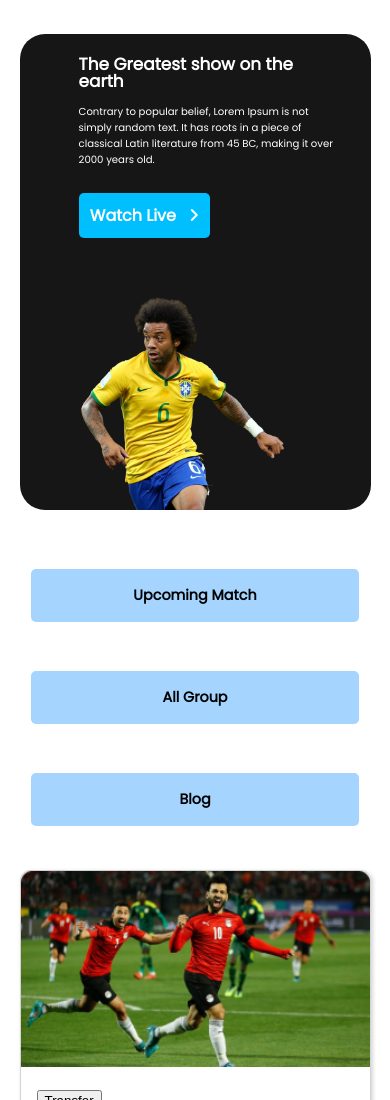
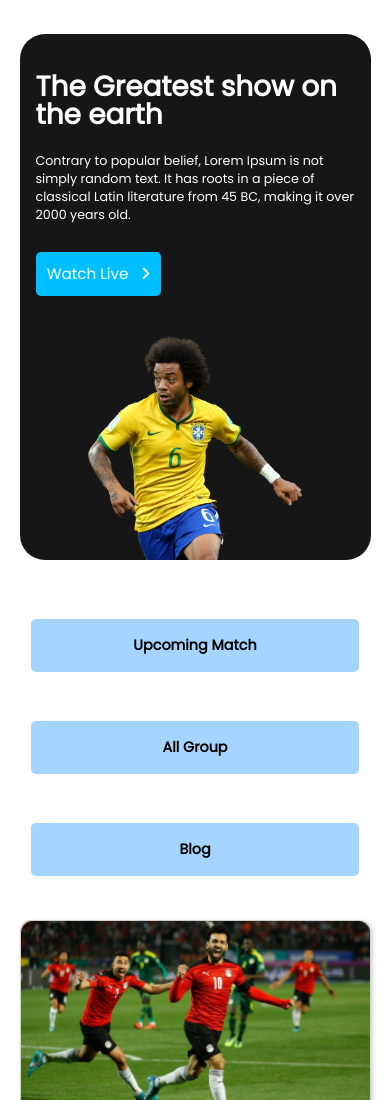
Before and after one commit to PARSA-00-55/fifa-world-cup, a plain HTML site: page index.html in a window 390 px wide. Shown: the top 1100 px of the page. Drawn offline with Linux system fonts and the light colour scheme.

Commit message:
5th commit

```diff
--- a/css/style.css
+++ b/css/style.css
@@ -94,6 +94,10 @@ body {
   color: black;
   background-color: rgb(165, 213, 255);
   border-radius: 5px;
+  transition: 900ms;
+}
+.main-item-1 > a:hover {
+  background-color: var(--btn-bg);
 }
 /* ----------main-item-1 end---------- */
 
@@ -198,18 +202,35 @@ footer > hr {
     width: 100%;
   } */
   .hero-section {
+    padding: 0;
     display: flex;
     align-items: center;
-    justify-content: center;
   }
   .hero-child {
+    padding: 1rem;
     width: 50%;
+  }
+  .hero-child-1 {
+    padding: 1rem;
   }
   .hero-child-1 > h2 {
     font-size: 3vh;
   }
   .hero-child-1 > p {
-    font-size: 1.5vh;
+    font-size: 1vh;
+    font-weight: 300;
+  }
+  .hero-child-1 > a {
+    font-size: 1.4vh;
+    font-weight: 400;
+  }
+  .hero-child-2 {
+    margin-bottom: 0;
+    padding: 1rem 1rem 0 1rem;
+    width: 50%;
+  }
+  .hero-child-2 > img {
+    width: 50%;
   }
   .main-section {
     display: flex;
@@ -250,14 +271,14 @@ footer > hr {
     width: 100%;
   }
   .hero-child-1 > h2 {
-    font-size: 2vh;
+    font-size: 3.3vh;
   }
   .hero-child-1 > p {
-    font-size: 1.2vh;
+    font-size: 1.5vh;
   }
-  .hero-item > a {
-    padding: 0.2rem;
+  .hero-child > a {
     font-weight: 300;
+    font-size: 1.8vh;
   }
   .hero-section > img {
     width: 70%;
```
